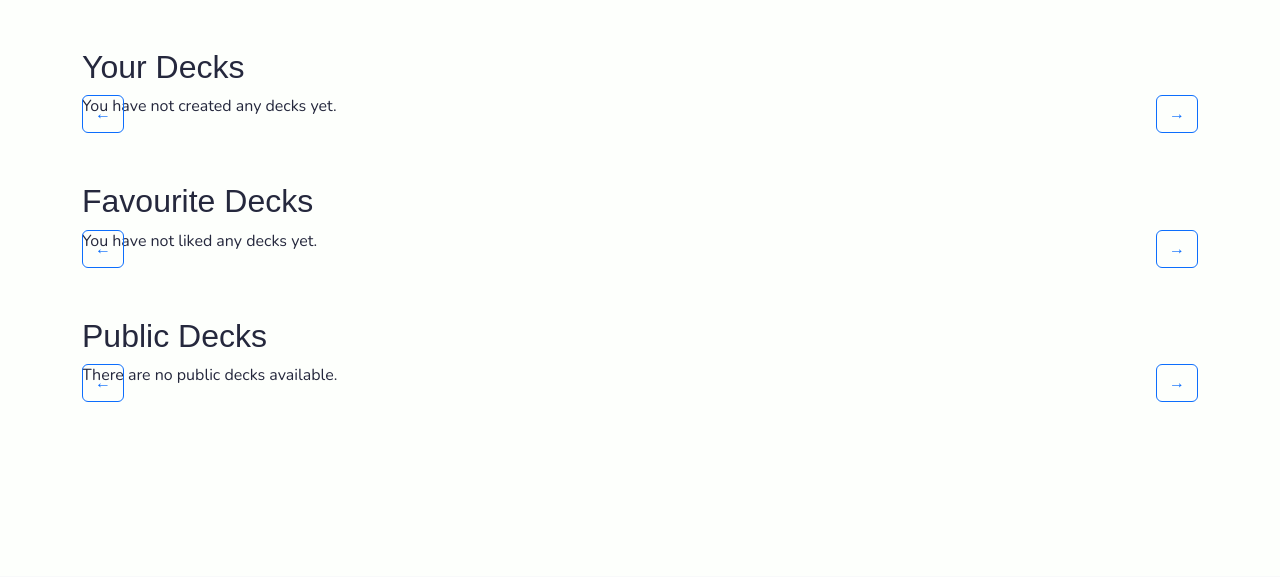
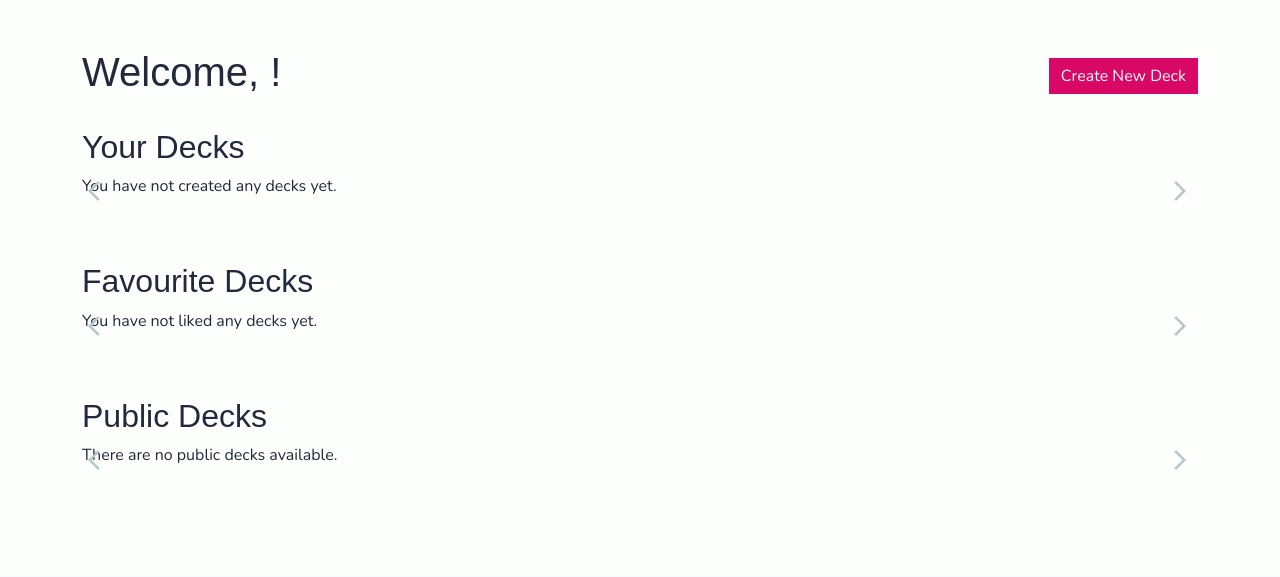
Before and after one commit to joe-aswonvos/hackathon-mind-shaft, a Django app: page /deck/1/delete/ in a window 1280 px wide. Shown: the part 87-664 px from the top of the page. Run offline with Django 5.2, Linux system fonts and the light colour scheme; some web fonts are replaced.

Commit message:
Add styles and UI improvements for index and deck cards
Introduced new button styles (.create-btn, .carousel-btn) and updated the index page to include a welcome header with a "Create New Deck" button. Improved carousel navigation buttons with material icons. Refined deck card layout by adjusting spacing and removing unnecessary classes.

```diff
--- a/flash_cards/templates/flash_cards/index.html
+++ b/flash_cards/templates/flash_cards/index.html
@@ -8,17 +8,23 @@
 {% block content %}
     <div class="container my-5">
 
+        <!-- Welcome Header -->
+        <div class="d-flex justify-content-between align-items-center mb-4">
+            <h1>Welcome, {{ user.username }}!</h1>
+            <a href="{% url 'create_deck' %}" class="btn btn-primary create-btn">Create New Deck</a>
+        </div>
+
         <!-- Row for User Decks -->
 
         <h2>Your Decks</h2>
         <div class="position-relative">
-            <button class="btn btn-outline-primary position-absolute start-0 top-50 translate-middle-y"
+            <button class="carousel-btn position-absolute start-0 top-50 translate-middle-y zindex-1"
                     onclick="scrollLeft('user-decks-row')">
-                &larr;
+                <span class="material-icons">arrow_back_ios</span>
             </button>
-            <button class="btn btn-outline-primary position-absolute end-0 top-50 translate-middle-y"
+            <button class="carousel-btn position-absolute end-0 top-50 translate-middle-y zindex-1"
                     onclick="scrollRight('user-decks-row')">
-                &rarr;
+                <span class="material-icons">arrow_forward_ios</span>
             </button>
             <div id="user-decks-row" class="d-flex gap-3 overflow-auto">
                 {% if user_decks and user_decks|length > 0 %}
@@ -35,13 +41,13 @@
 
         <h2 class="mt-5">Favourite Decks</h2>
         <div class="position-relative">
-            <button class="btn btn-outline-primary position-absolute start-0 top-50 translate-middle-y"
-                    onclick="scrollLeft('favourite-decks-row')">
-                &larr;
+            <button class="carousel-btn position-absolute start-0 top-50 translate-middle-y zindex-1"
+                    onclick="scrollLeft('user-decks-row')">
+                <span class="material-icons">arrow_back_ios</span>
             </button>
-            <button class="btn btn-outline-primary position-absolute end-0 top-50 translate-middle-y"
-                    onclick="scrollRight('favourite-decks-row')">
-                &rarr;
+            <button class="carousel-btn position-absolute end-0 top-50 translate-middle-y zindex-1"
+                    onclick="scrollRight('user-decks-row')">
+                <span class="material-icons">arrow_forward_ios</span>
             </button>
             <div id="favourite-decks-row" class="d-flex gap-3 overflow-auto">
                 {% if favourite_decks and favourite_decks|length > 0 %}
@@ -57,13 +63,13 @@
 
         <h2 class="mt-5">Public Decks</h2>
         <div class="position-relative">
-            <button class="btn btn-outline-primary position-absolute start-0 top-50 translate-middle-y"
-                    onclick="scrollLeft('public-decks-row')">
-                &larr;
+            <button class="carousel-btn position-absolute start-0 top-50 translate-middle-y zindex-1"
+                    onclick="scrollLeft('user-decks-row')">
+                <span class="material-icons">arrow_back_ios</span>
             </button>
-            <button class="btn btn-outline-primary position-absolute end-0 top-50 translate-middle-y"
-                    onclick="scrollRight('public-decks-row')">
-                &rarr;
+            <button class="carousel-btn position-absolute end-0 top-50 translate-middle-y zindex-1"
+                    onclick="scrollRight('user-decks-row')">
+                <span class="material-icons">arrow_forward_ios</span>
             </button>
             <div id="public-decks-row" class="d-flex gap-3 overflow-auto">
                 {% if public_decks and public_decks|length > 0 %}
--- a/flash_cards/templates/flash_cards/snippets/deck_card.html
+++ b/flash_cards/templates/flash_cards/snippets/deck_card.html
@@ -37,7 +37,7 @@
                             <span class="material-icons">delete</span>
                         </a>
                 </div>
-                <p class="card-text mt-auto"><small>Contains {{ deck.card_count }} cards</small></p>
+                <p class="card-text"><small>Contains {{ deck.card_count }} cards</small></p>
             </div>
         </div>
     </div>
--- a/static/css/styles.css
+++ b/static/css/styles.css
@@ -30,12 +30,38 @@
 /* Footer */
 
 
+/* Index page */
+
+.create-btn {
+    color: var(--tertiary-color);
+    background-color: var(--accent-color-dark);
+    border: none;
+    border-radius: 0;
+}
+
+.create-btn:hover {
+    color: var(--primary-color);
+    background-color: var(--accent-color);
+}
+
+.carousel-btn {
+    color: var(--secondary-color);
+    border: none;
+    border-radius: 0;
+    background-color: transparent;
+}
+
+.carousel-btn:hover {
+    color: var(--accent-color-dark);
+}
+
+
 /* Deck Cards */
 
 .deck-card {
     background-color: var(--tertiary-color);
     border: none;
-    border-radius: 0px;
+    border-radius: 0;
     height: 250px;
     width: 200px;
     perspective: 1000px;
@@ -81,6 +107,10 @@
     z-index: 0;
 }
 
+.stretched-link-container{
+    position: relative;
+}
+
 /* Flip effect on hover */
 .deck-card:hover .card-inner {
     transform: rotateY(180deg);}
```
